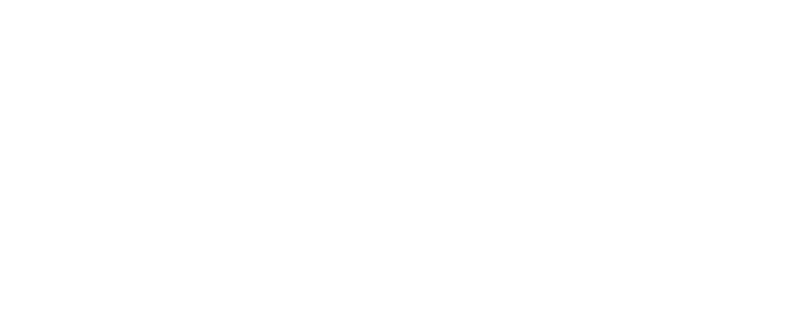
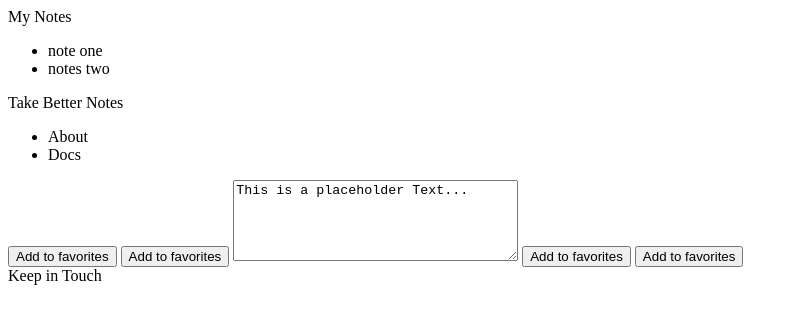
Before and after one commit to TeddygV/assignment, a plain HTML site: page index.html in a window 1280 px wide. Shown: the whole page, without its empty margins (0-798 px from the left). Drawn offline with Linux system fonts and the light colour scheme.

Commit message:
add all the headers the lists textbox and buttons

```diff
--- a/index.html
+++ b/index.html
@@ -1,13 +1,51 @@
 <!DOCTYPE html>
 <html lang="en">
+
 <head>
-    <link rel="stylesheet" href="/misc/stylesheet.css">
+    <link rel="stylesheet" href="misc/stylesheet.css">
     <meta charset="UTF-8">
     <meta http-equiv="X-UA-Compatible" content="IE=edge">
     <meta name="viewport" content="width=device-width, initial-scale=1.0">
     <title>Assignment 1</title>
 </head>
+
 <body>
+    <aside>My Notes
+        <ul>
+            <li>note one</li>
+            <li>notes two</li>
+        </ul>
+    </aside>
+    <section>Take Better Notes</section>
+    <nav>
+        <ul>
+            <li>About</li>
+            <li>Docs</li>
+        </ul>
+    </nav>
+    <button class="favorite styled"
+        type="button">
+    Add to favorites
+</button>
+<button class="favorite styled"
+        type="button">
+    Add to favorites
+</button>
+<textarea id="story" rows="5" cols="33">
+This is a placeholder Text...
+</textarea>
+<button class="favorite styled"
+type="button">
+Add to favorites
+</button>
+<button class="favorite styled"
+type="button">
+Add to favorites
+</button>
+
+<footer>Keep in Touch</footer>
+
 
 </body>
+
 </html>
--- a/misc/stylesheet.css
+++ b/misc/stylesheet.css
@@ -0,0 +1,3 @@
+section {
+    grid-template-columns: 5;
+}
```
